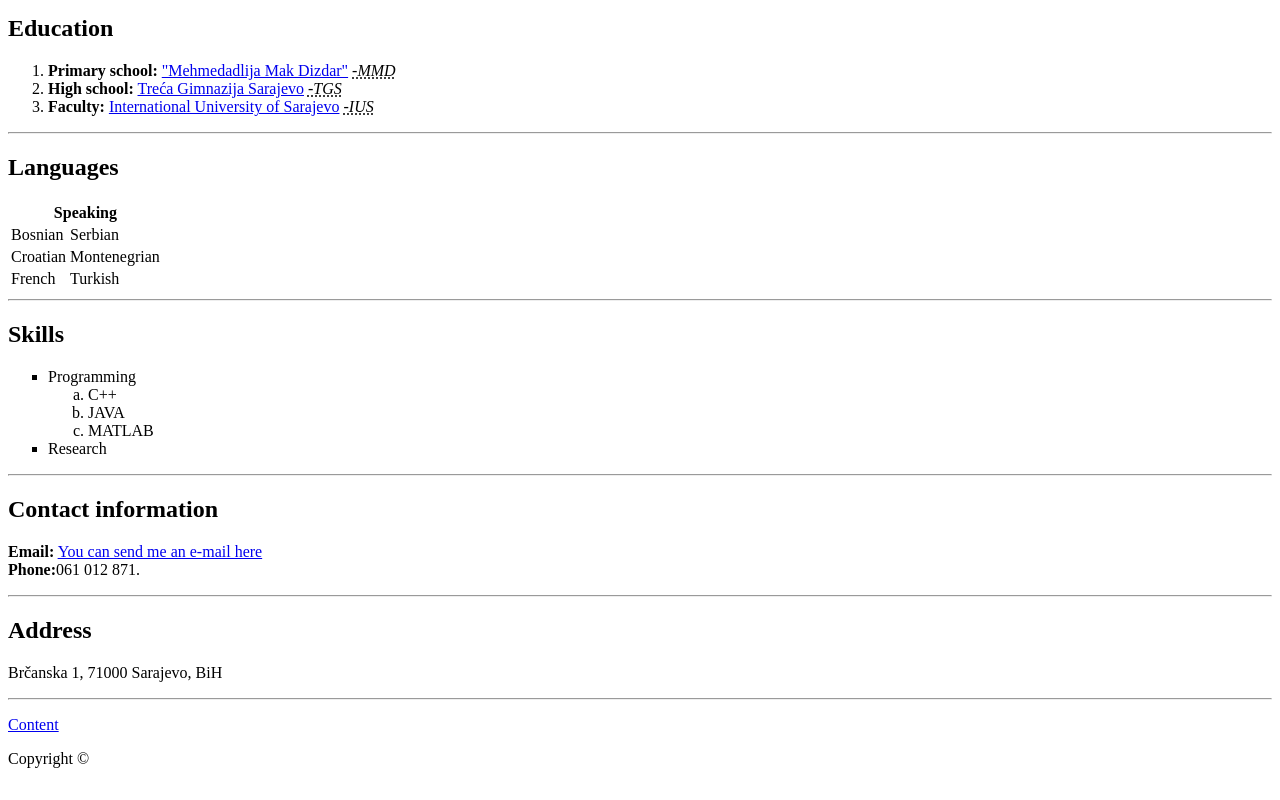
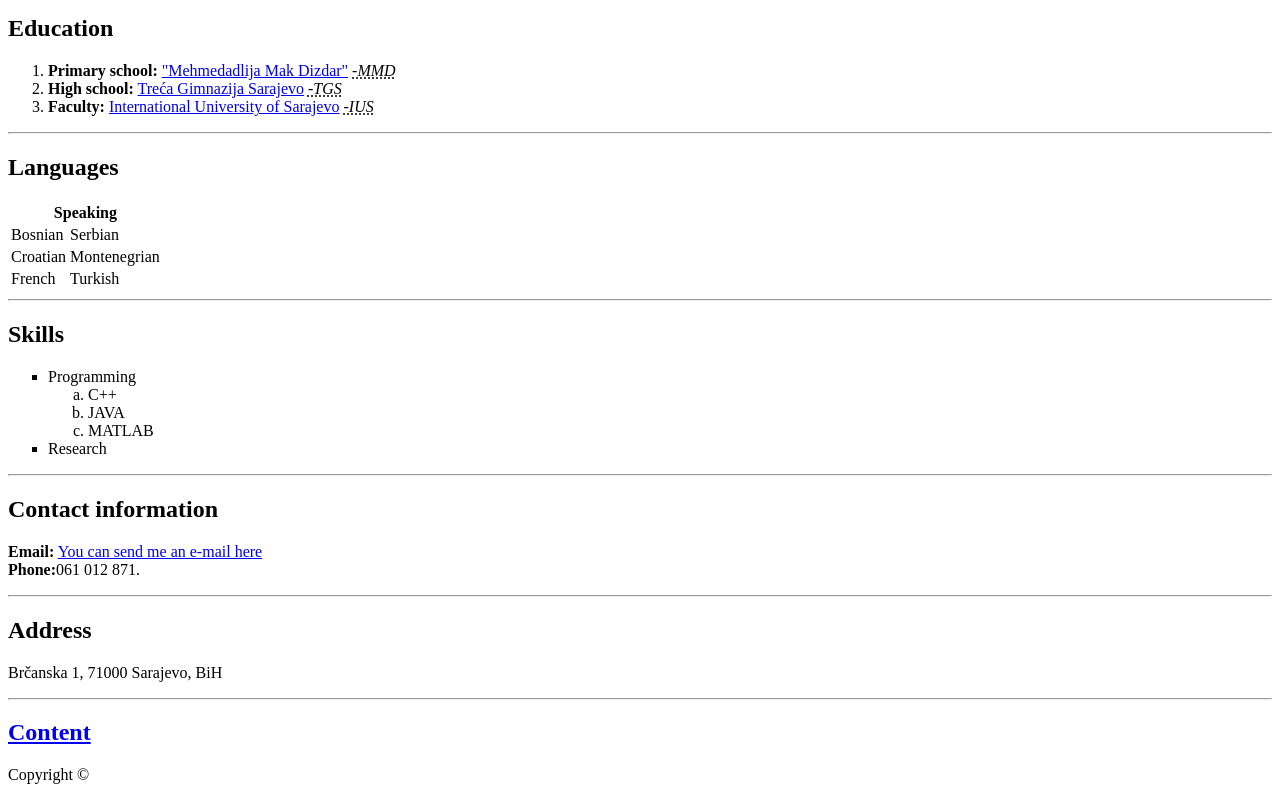
Before and after one commit to an2pa/project_1, a plain HTML site: page index.html in a window 1280 px wide. Shown: the part 603-1403 px from the top of the page. Drawn offline with Linux system fonts and the light colour scheme.

Commit message:
seventh commit

```diff
--- a/index.html
+++ b/index.html
@@ -87,7 +87,7 @@
 
 
 		<p>
-			<a href="#Content">Content</a>
+			<a href="#Content"><h2>Content</h2></a>
 		</p>
 			<p>Copyright &copy;</p>
 
```
